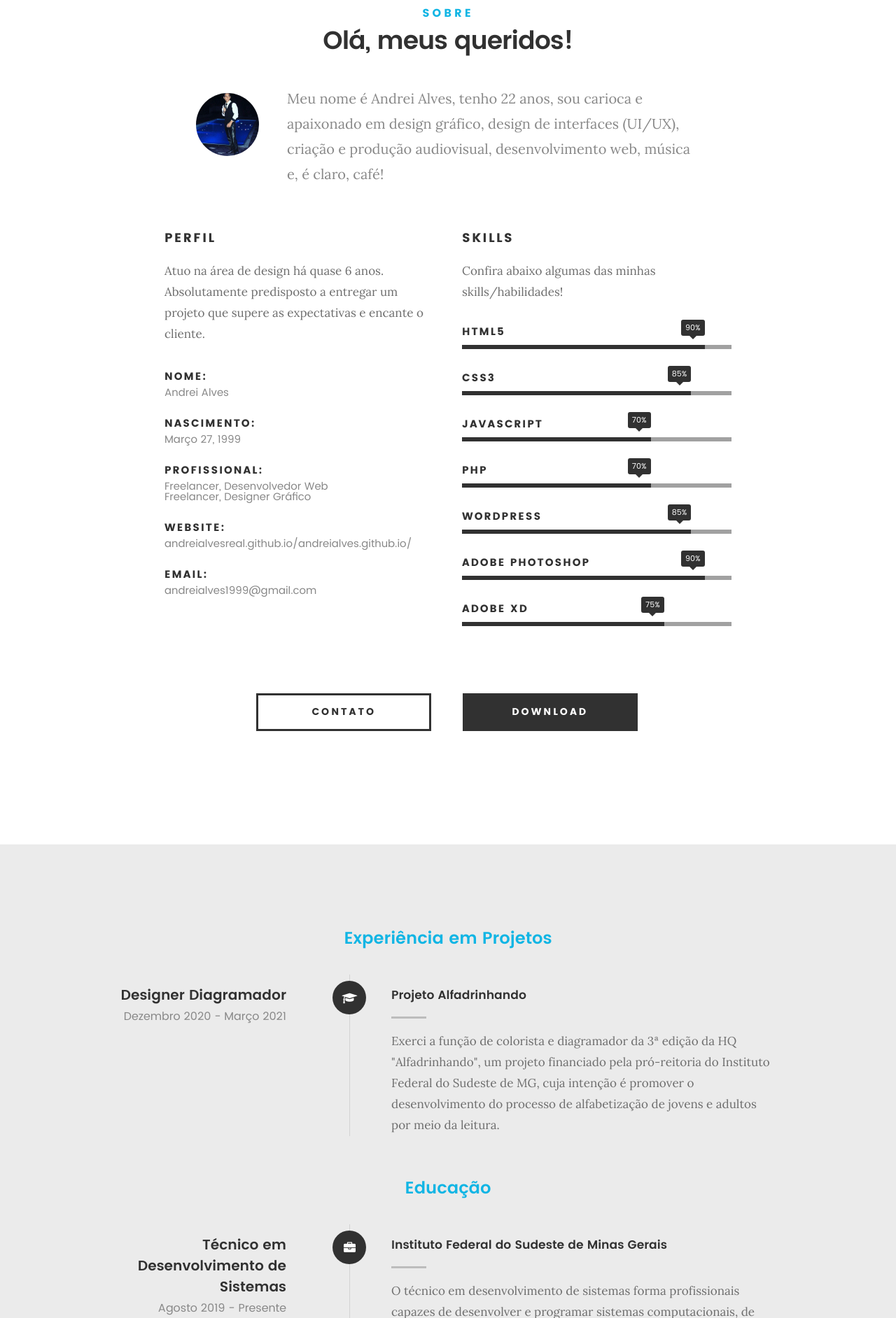
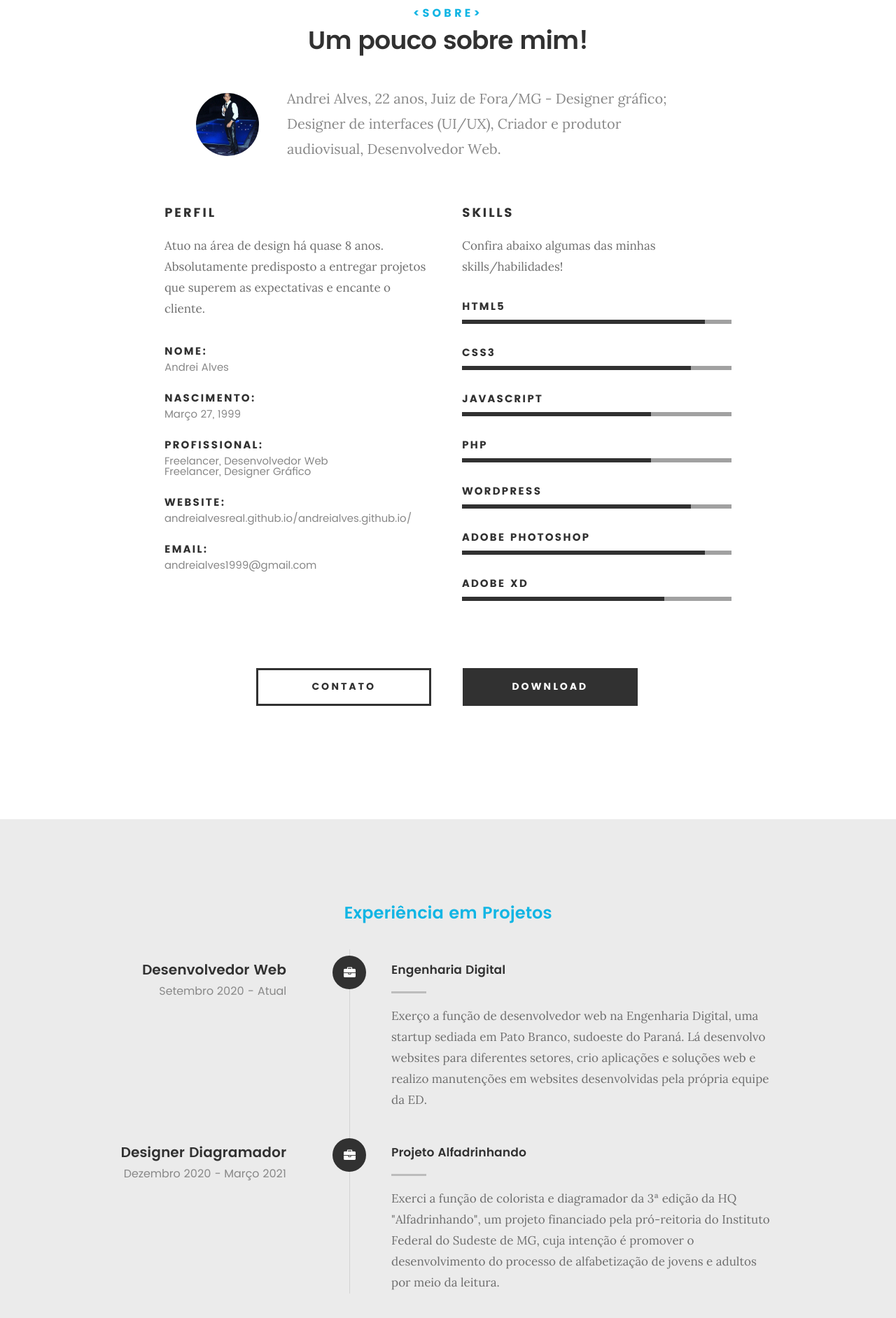
Before and after one commit to andreialvesreal/andreialves, a plain HTML site: page index.html in a window 1280 px wide. Shown: the part 916-2800 px from the top of the page at 70% size. Drawn offline with Linux system fonts and the light colour scheme; files whose address does not match are found by name.

Commit message:
atualização - 10-01-2022

```diff
--- a/index.html
+++ b/index.html
@@ -2,7 +2,7 @@
 <!--[if IE 8 ]><html class="no-js oldie ie8" lang="en"> <![endif]-->
 <!--[if IE 9 ]><html class="no-js oldie ie9" lang="en"> <![endif]-->
 <!--[if (gte IE 9)|!(IE)]><!-->
-<html class="no-js" lang="en">
+<html class="no-js" lang="pt-br">
 <!--<![endif]-->
 
 <head>
@@ -51,7 +51,7 @@
 
                 <nav id="main-nav-wrap">
                     <ul class="main-navigation">
-                        <li class="current"><a class="smoothscroll" href="#intro" title="">Home</a></li>
+                        <li class="current"><a class="smoothscroll" href="#intro" title="">Início</a></li>
                         <li><a class="smoothscroll" href="#about" title="">Sobre</a></li>
                         <li><a class="smoothscroll" href="#resume" title="">CV</a></li>
                         <li><a class="smoothscroll" href="#portfolio" title="">Portfolio</a></li>
@@ -82,9 +82,8 @@
                     <h1>Eu sou Andrei Alves.</h1>
 
                     <p class="intro-position">
-                        <span>Desenvolvedor Web</span>
-                        <span>Designer Gráfico</span>
-                        <span>UI/UX Designer</span>
+                        <span>Web Developer</span>
+                        <span>Graphic Designer</span>
                     </p>
 
                     <a class="button stroke smoothscroll" href="#about" title="">Saiba Mais</a>
@@ -114,16 +113,15 @@
         <div class="row section-intro">
             <div class="col-twelve">
 
-                <h5>Sobre</h5>
-                <h1>Olá, meus queridos!</h1>
+                <h5>&#60;Sobre&#62;</h5>
+                <h1>Um pouco sobre mim!</h1>
 
                 <div class="intro-info">
 
                     <img src="images/profile-pic.jpg" alt="Profile Picture">
 
-                    <p class="lead">Meu nome é Andrei Alves, tenho 22 anos, sou carioca e apaixonado em design gráfico,
-                        design de interfaces (UI/UX), criação e produção audiovisual, desenvolvimento web, música e, é
-                        claro, café!</p>
+                        <p class="lead">Andrei Alves, 22 anos, Juiz de Fora/MG - Designer gráfico;
+                            Designer de interfaces (UI/UX), Criador e produtor audiovisual, Desenvolvedor Web.</p>
                 </div>
 
             </div>
@@ -135,7 +133,7 @@
             <div class="col-six tab-full">
 
                 <h3>Perfil</h3>
-                <p>Atuo na área de design há quase 6 anos. Absolutamente predisposto a entregar um projeto que supere as
+                <p>Atuo na área de design há quase 8 anos. Absolutamente predisposto a entregar projetos que superem as
                     expectativas e encante o cliente.</p>
 
                 <ul class="info-list">
@@ -173,31 +171,31 @@
 
                 <ul class="skill-bars">
                     <li>
-                        <div class="progress percent90"><span>90%</span></div>
+                        <div class="progress percent90"></div>
                         <strong>HTML5</strong>
                     </li>
                     <li>
-                        <div class="progress percent85"><span>85%</span></div>
+                        <div class="progress percent85"></div>
                         <strong>CSS3</strong>
                     </li>
                     <li>
-                        <div class="progress percent70"><span>70%</span></div>
+                        <div class="progress percent70"></div>
                         <strong>JavaScript</strong>
                     </li>
                     <li>
-                        <div class="progress percent70"><span>70%</span></div>
+                        <div class="progress percent70"></div>
                         <strong>PHP</strong>
                     </li>
                     <li>
-                        <div class="progress percent85"><span>85%</span></div>
+                        <div class="progress percent85"></div>
                         <strong>Wordpress</strong>
                     </li>
                     <li>
-                        <div class="progress percent90"><span>90%</span></div>
+                        <div class="progress percent90"></div>
                         <strong>Adobe Photoshop</strong>
                     </li>
                     <li>
-                        <div class="progress percent75"><span>75%</span></div>
+                        <div class="progress percent75"></div>
                         <strong>Adobe XD</strong>
                     </li>
 
@@ -240,7 +238,25 @@
                     <div class="timeline-block">
 
                         <div class="timeline-ico">
-                            <i class="fa fa-graduation-cap"></i>
+                            <i class="fa fa-briefcase"></i>
+                        </div>
+
+                        <div class="timeline-header">
+                            <h3>Desenvolvedor Web</h3>
+                            <p>Setembro 2020 - Atual</p>
+                        </div>
+
+                        <div class="timeline-content">
+                            <h4>Engenharia Digital</h4>
+                            <p>Exerço a função de desenvolvedor web na Engenharia Digital, uma startup sediada em Pato Branco, sudoeste do Paraná. Lá desenvolvo websites para diferentes setores, crio aplicações e soluções web e realizo manutenções em websites desenvolvidas pela própria equipe da ED.</p>
+                        </div>
+
+                    </div>
+
+                    <div class="timeline-block">
+
+                        <div class="timeline-ico">
+                            <i class="fa fa-briefcase"></i>
                         </div>
 
                         <div class="timeline-header">
@@ -286,7 +302,7 @@
                     <div class="timeline-block">
 
                         <div class="timeline-ico">
-                            <i class="fa fa-briefcase"></i>
+                            <i class="fa fa-graduation-cap"></i>
                         </div>
 
                         <div class="timeline-header">
@@ -308,7 +324,7 @@
                     <div class="timeline-block">
 
                         <div class="timeline-ico">
-                            <i class="fa fa-briefcase"></i>
+                            <i class="fa fa-graduation-cap"></i>
                         </div>
 
                         <div class="timeline-header">
@@ -328,7 +344,7 @@
                     <div class="timeline-block">
 
                         <div class="timeline-ico">
-                            <i class="fa fa-briefcase"></i>
+                            <i class="fa fa-graduation-cap"></i>
                         </div>
 
                         <div class="timeline-header">
```
